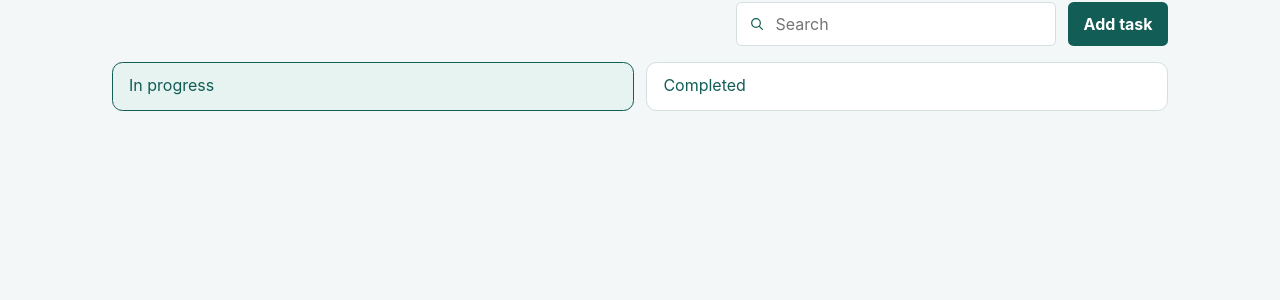
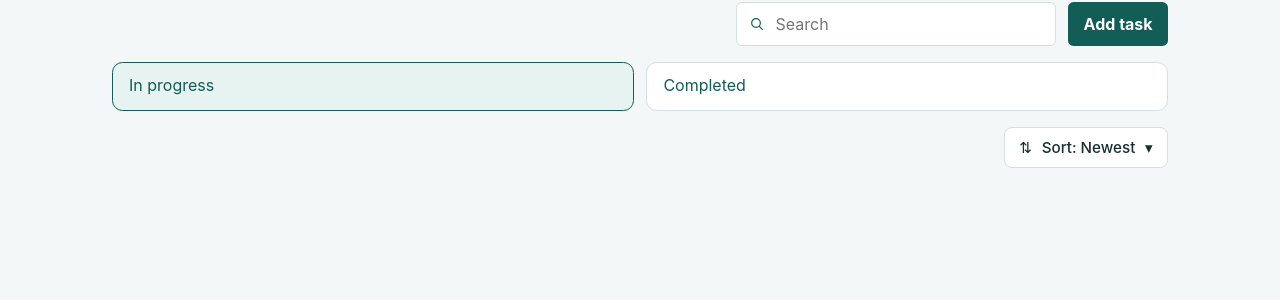
Before and after one commit to RyanCheung0428/COMP_3810SEF_Task_Management_System, a Node project: template views/tasks.ejs in a window 1280 px wide. Shown: the part 163-463 px from the top of the page. Run offline with Node 20 templates, Linux system fonts and the light colour scheme; the template is opened without the code that fills it, so the values that code supplies are empty; some libraries are stand-ins or nearby versions.

Commit message:
Implement task sorting functionality and update overdue task styles

```diff
--- a/public/forms.js
+++ b/public/forms.js
@@ -116,15 +116,6 @@ function buildTaskRow(task, view, today, searchTitle) {
     time.dateTime = date;
     time.textContent = date;
     row.querySelector('.task-date').hidden = false;
-    row.querySelector('.overdue').hidden = completed || date >= today;
-  }
-
-  if (task.dueDate) {
-    const date = task.dueDate.slice(0, 10);
-    const time = row.querySelector('time');
-    time.dateTime = date;
-    time.textContent = date;
-    row.querySelector('.task-date').hidden = false;
 
     const badge = row.querySelector('.overdue');
     const days = daysUntil(date, today);
@@ -133,10 +124,11 @@ function buildTaskRow(task, view, today, searchTitle) {
       badge.hidden = false;
     } else if (!completed && days === 0) {
       badge.textContent = 'Due today';
+      badge.classList.add('due-today');
       badge.hidden = false;
     } else if (!completed && days === 1) {
       badge.textContent = 'Due tomorrow';
-      badge.classList.add('due-soon');
+      badge.classList.add('due-tomorrow');
       badge.hidden = false;
     } else if (!completed && days <= 7) {
       badge.textContent = 'Due in ' + days + ' days';
@@ -169,6 +161,14 @@ async function loadTaskList(page, searchState) {
   const completed = tasks.filter((task) => task.status === 'Completed');
   const unfinished = tasks.filter((task) => task.status !== 'Completed');
   const visible = page.dataset.view === 'completed' ? completed : unfinished;
+  if (page.querySelector('#task-sort')?.dataset.sort === 'dueDate') {
+    visible.sort((a, b) => {
+      if (!a.dueDate && !b.dueDate) return 0;
+      if (!a.dueDate) return 1;
+      if (!b.dueDate) return -1;
+      return a.dueDate.localeCompare(b.dueDate);
+    });
+  }
   const list = page.querySelector('.task-list');
   const today = hongKongDate.format(new Date());
   page.querySelector('#completed-count').textContent = completed.length;
@@ -233,6 +233,15 @@ function initializeTaskList(page) {
   };
 
   searchInput.addEventListener('input', scheduleSearch);
+  const sortMenu = page.querySelector('#task-sort');
+  sortMenu.addEventListener('click', (event) => {
+    const option = event.target.closest('[data-sort-value]');
+    if (!option) return;
+    sortMenu.dataset.sort = option.dataset.sortValue;
+    page.querySelector('#task-sort-label').textContent = 'Sort: ' + option.textContent;
+    sortMenu.open = false;
+    reload();
+  });
   searchInput.addEventListener('compositionstart', () => {
     composing = true;
     clearTimeout(searchTimer);
--- a/public/styles.css
+++ b/public/styles.css
@@ -345,16 +345,94 @@ textarea { resize: vertical; }
 .overdue {
   display: inline-block;
   margin-left: 0.3rem;
-  padding: 0.15rem 0.4rem;
+  padding: 0.15rem 0.45rem;
+  color: #8f2230;
+  background: #fff1f1;
+  border-radius: 0.3rem;
+  font-weight: 650;
+}
+
+.overdue.due-today {
   color: #773c00;
   background: #fff1d7;
-  border-radius: 0.3rem;
-  font-weight: 650;
+}
+
+.overdue.due-tomorrow {
+  color: #066c92;
+  background: #e8f4fa;
 }
 
 .overdue.due-soon {
   color: #125d55;
   background: #e6f3f0;
+}
+
+.list-toolbar {
+  display: flex;
+  justify-content: flex-end;
+  align-items: center;
+  gap: 0.75rem;
+  margin: 0 0 0.75rem;
+}
+
+.task-sort-button {
+  display: inline-flex;
+  align-items: center;
+  gap: 0.4rem;
+  height: 2.5rem;
+  padding: 0 0.75rem;
+  font-size: 0.95rem;
+  font-weight: 600;
+  color: #172e31;
+  background: white;
+  border: 1px solid #d4dfdf;
+  border-radius: 0.5rem;
+  cursor: pointer;
+}
+
+.task-sort-button:hover,
+.sort-menu[open] .task-sort-button {
+  background: #e6f3f0;
+}
+
+.task-sort-button:focus-visible {
+  outline: none;
+  border-color: #125d55;
+}
+
+.sort-menu .task-sort-button {
+  display: inline-flex;
+  align-items: center;
+  gap: 0.6rem;
+  height: 2.6rem;
+  padding: 0 0.9rem;
+  font-size: 0.95rem;
+  font-weight: 500;
+  color: #172e31;
+  background: white;
+  border: 1px solid #d4dfdf;
+  border-radius: 0.5rem;
+  cursor: pointer;
+}
+
+.sort-menu .task-sort-button:hover,
+.sort-menu[open] .task-sort-button {
+  background: #e6f3f0;
+}
+
+.sort-menu .task-sort-button:focus-visible {
+  outline: none;
+  border-color: #125d55;
+}
+
+.sort-menu .task-options-panel {
+  min-width: 100%;
+  margin-top: 0.25rem;
+}
+
+.sort-menu .task-options-panel button {
+  min-height: 2.5rem;
+  font-size: 0.95rem;
 }
 
 .empty h2 { margin: 0; }
--- a/views/tasks.ejs
+++ b/views/tasks.ejs
@@ -25,6 +25,15 @@
       <strong id="completed-count"></strong>
     </a>
   </nav>
+  <div class="list-toolbar">
+    <details class="task-options sort-menu" id="task-sort" data-sort="newest">
+      <summary class="task-sort-button">⇅ <span id="task-sort-label">Sort: Newest</span> ▾</summary>
+      <div class="task-options-panel">
+        <button type="button" data-sort-value="newest">Newest</button>
+        <button type="button" data-sort-value="dueDate">Date</button>
+      </div>
+    </details>
+  </div>
   <p class="notice notice-success" role="status" hidden></p>
   <div class="panel empty" hidden>
     <h2><%= searchTitle ? 'No matching tasks' : completed ? 'No completed tasks yet' : 'No unfinished tasks' %></h2>
```
